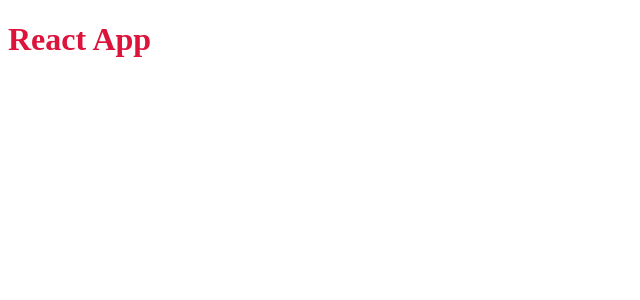
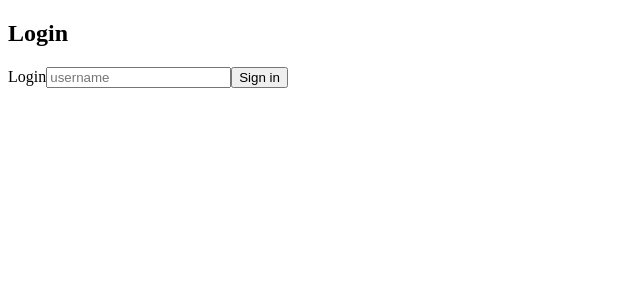
Before and after one commit to calvingrewal/Security-camera, a React app: page / in a window 1280 px wide. Shown: the top 300 px of the page, without its empty margins (0-640 px from the left). Built offline with nearby package versions, Linux system fonts and the light colour scheme; no server answers; the HTML template or start-up script is replaced by a standard one.

Commit message:
user can log in through socket

```diff
--- a/client/src/components/App.jsx
+++ b/client/src/components/App.jsx
@@ -1,9 +1,96 @@
 import React, { Component } from 'react'
+import io from 'socket.io-client'
+
+import Login from './Login.jsx'
+import Video from './Video.jsx'
 import './App.sass'
 
+const socket = io()
+
 class App extends Component {
+
+  constructor() {
+    super()
+    this.state = {
+      loggedIn: false,
+      connectedUser: null
+    }
+    socket.on('message', this.handleMessage)
+  }
+  handleMessage = message => {
+    console.log("Got message", message)
+
+    const data = message
+
+    switch(data.type) {
+      case "login":
+        this.handleLogin(data.success);
+        break;
+      case "offer":
+        this.handleOffer(data.offer, data.name);
+        break;
+      case "answer":
+        this.handleAnswer(data.answer);
+        break;
+      case "candidate":
+        this.handleCandidate(data.candidate);
+        break;
+      case "leave":
+        this.handleLeave();
+        break;
+    }
+  }
+  handleLoginBtnClick = (usernameInput) => {
+
+    if (usernameInput.length > 0) {
+       this.send({
+          type: "login",
+          usernameInput
+       });
+    }
+  }
+  handleLogin = success => {
+    if (!success) {
+      console.log('username taken')
+    } else {
+      this.setState({
+        loggedIn: true
+      })
+    }
+  }
+  handleOffer = offer => {
+
+  }
+  handleAnswer = answer => {
+
+  }
+  handleCandidate = candidate => {
+
+  }
+  handleLeave = () => {
+
+  }
+  send = (message) => {
+  const { connectedUser } = this.state
+
+   if (connectedUser) {
+      message.name = connectedUser;
+   }
+
+   socket.send(message);
+};
   render() {
-    return <h1>React App</h1>
+    return (
+      <div className="App">
+        {
+          this.state.loggedIn ?
+            <Video />
+            :
+            <Login handleLoginBtnClick={this.handleLoginBtnClick}/>
+        }
+
+      </div>
+    )
   }
 }
 
--- /dev/null
+++ b/client/src/components/Login.jsx
@@ -0,0 +1,25 @@
+import React, { Component } from 'react'
+
+class Login extends Component {
+  handleLogin = () => {
+    this.props.handleLoginBtnClick(this.usernameInput.value)
+  }
+  render() {
+    return (
+      <div class="Login">
+
+       <div>
+          <h2>Login</h2>
+
+          <label htmlFor="usernameInput">Login</label>
+          <input ref={(input) => this.usernameInput=input} type="email" id="usernameInput" placeholder="username" />
+
+          <button onClick={this.handleLogin}>Sign in</button>
+      </div>
+
+     </div>
+    )
+  }
+}
+
+export default Login
--- /dev/null
+++ b/client/src/components/Video.jsx
@@ -0,0 +1,22 @@
+import React, { Component } from 'react'
+
+class Video extends Component {
+
+  render() {
+    return (
+      <div className='Video'>
+        <video id="localVideo" autoplay></video>
+        <video id="remoteVideo" autoplay></video>
+
+        <div class = "row text-center">
+            <input type="text" placeholder="username to call" />
+            <button>Call</button>
+            <button>Hang Up</button>
+        </div>
+
+      </div>
+    )
+  }
+}
+
+export default Video
```
